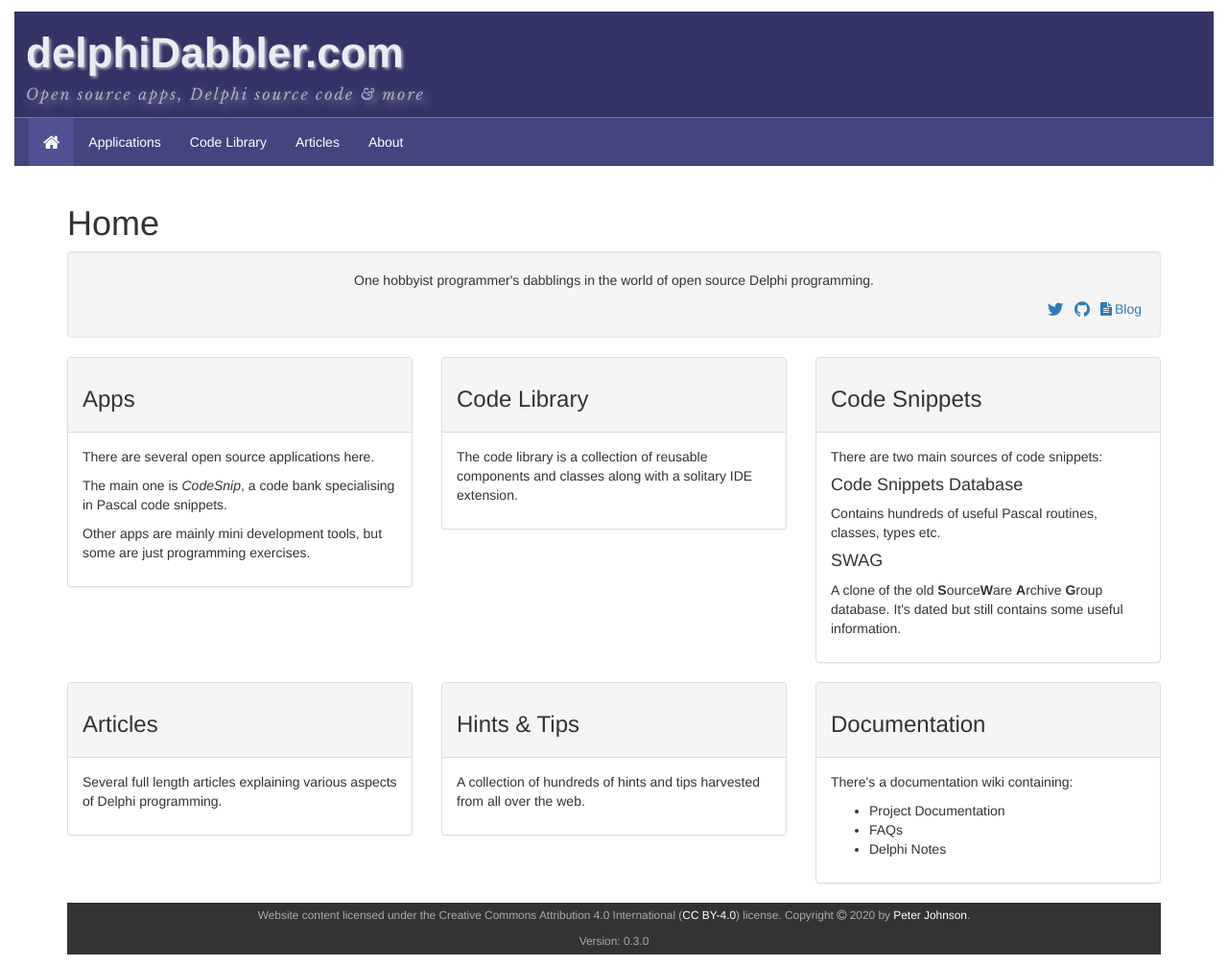
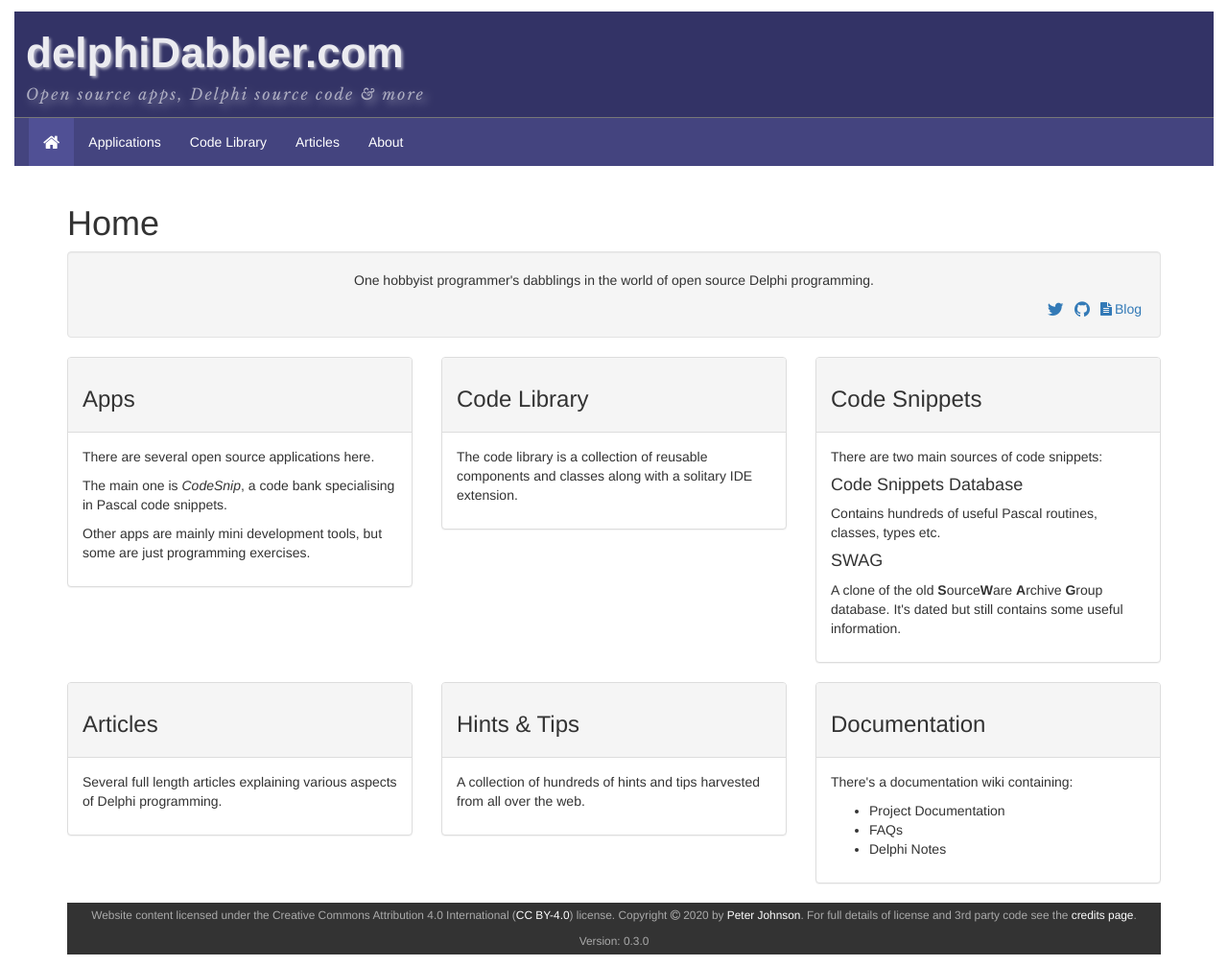
Before and after one commit to delphidabbler/delphidabbler.github.io, a Jekyll site: the page built from index.html, in a window 1280 px wide. Shown: the whole page at 96% size. Built offline with Jekyll 4.4.1, drawn with Linux system fonts in a browser that asks for light colours; nearby versions of some CDN libraries.

Commit message:
Add link to credits page in footer & provide link consts in core.yml

```diff
--- a/_data/core.yml
+++ b/_data/core.yml
@@ -16,6 +16,9 @@
 
 about-link: "/about.html"
 about-link-title: "About page"
+
+credits-link: "/credits.html"
+credits-link-title: "Credits page"
 
 bootstrap-link: "/assets/scripts/bootstrap.js"
 
--- a/_includes/footer.html
+++ b/_includes/footer.html
@@ -7,7 +7,7 @@
   <div class="pagefoot-credits">
     <p>
       <span  role="license">Website content licensed under the Creative Commons Attribution 4.0 International (<a href="{{ site.data.core.cc-40-url }}" aria-label="{{ site.data.core.cc-40-link-title }}">CC BY-4.0</a>) license.</span>
-      Copyright <span class="fa fa-github fa-copyright" aria-hidden="true"></span> {{ 'now' | date: "%Y" }} by <a href="{{ site.data.core.gravatar-url }}" aria-label="{{ site.data.core.gravatar-link-title }}">Peter Johnson</a>.
+      Copyright <span class="fa fa-github fa-copyright" aria-hidden="true"></span> {{ 'now' | date: "%Y" }} by <a href="{{ site.data.core.gravatar-url }}" aria-label="{{ site.data.core.gravatar-link-title }}">Peter Johnson</a>. For full details of license and 3rd party code see the <a href="{{ site.data.core.credits-link }}" aria-label="{{ site.data.core.credits-link-title }}">credits page</a>.
     </p>
     <p>
       Version: {{ site.data.version }}{% if jekyll.environment == "development" %} [dev]{% endif %}
```
